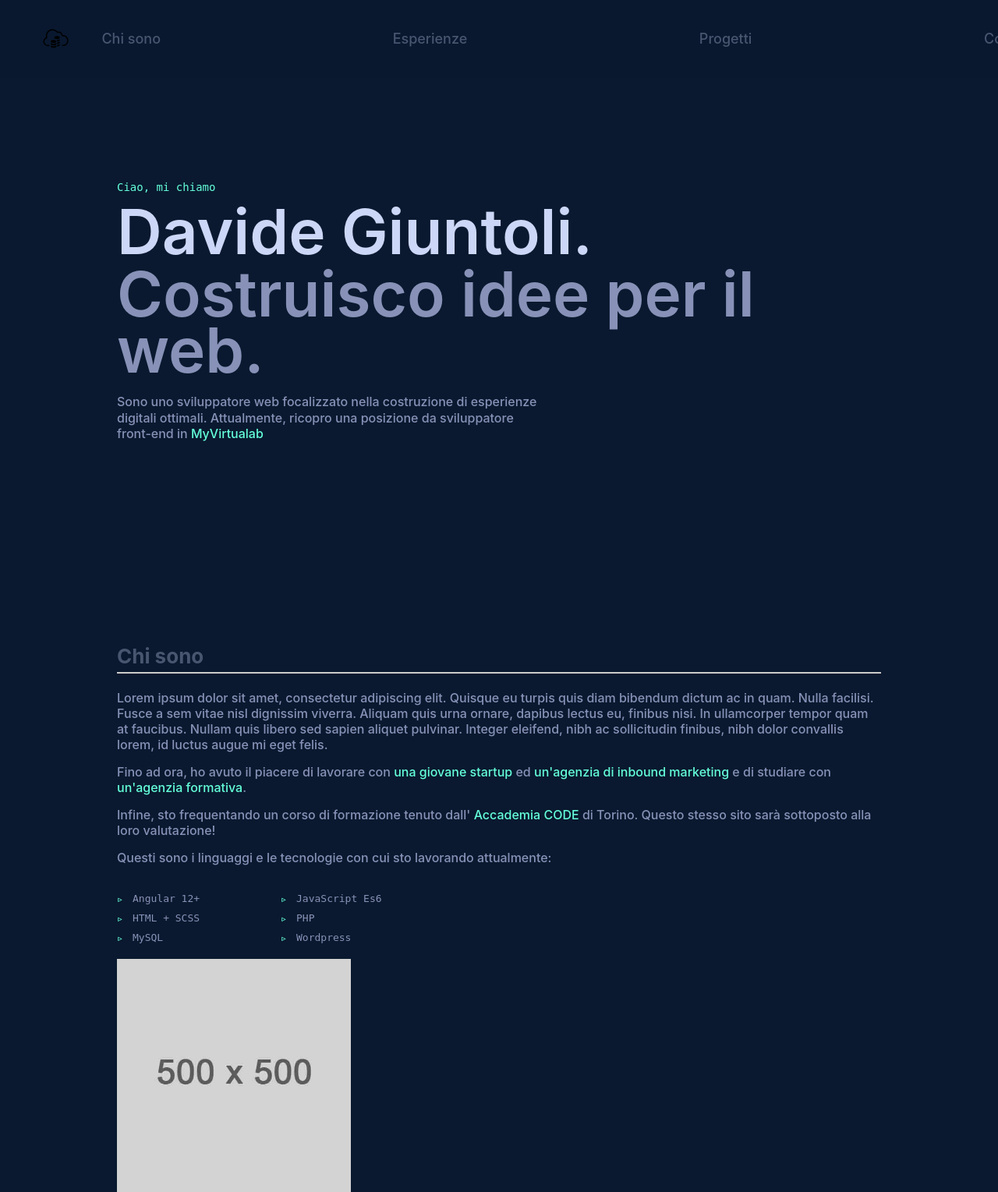
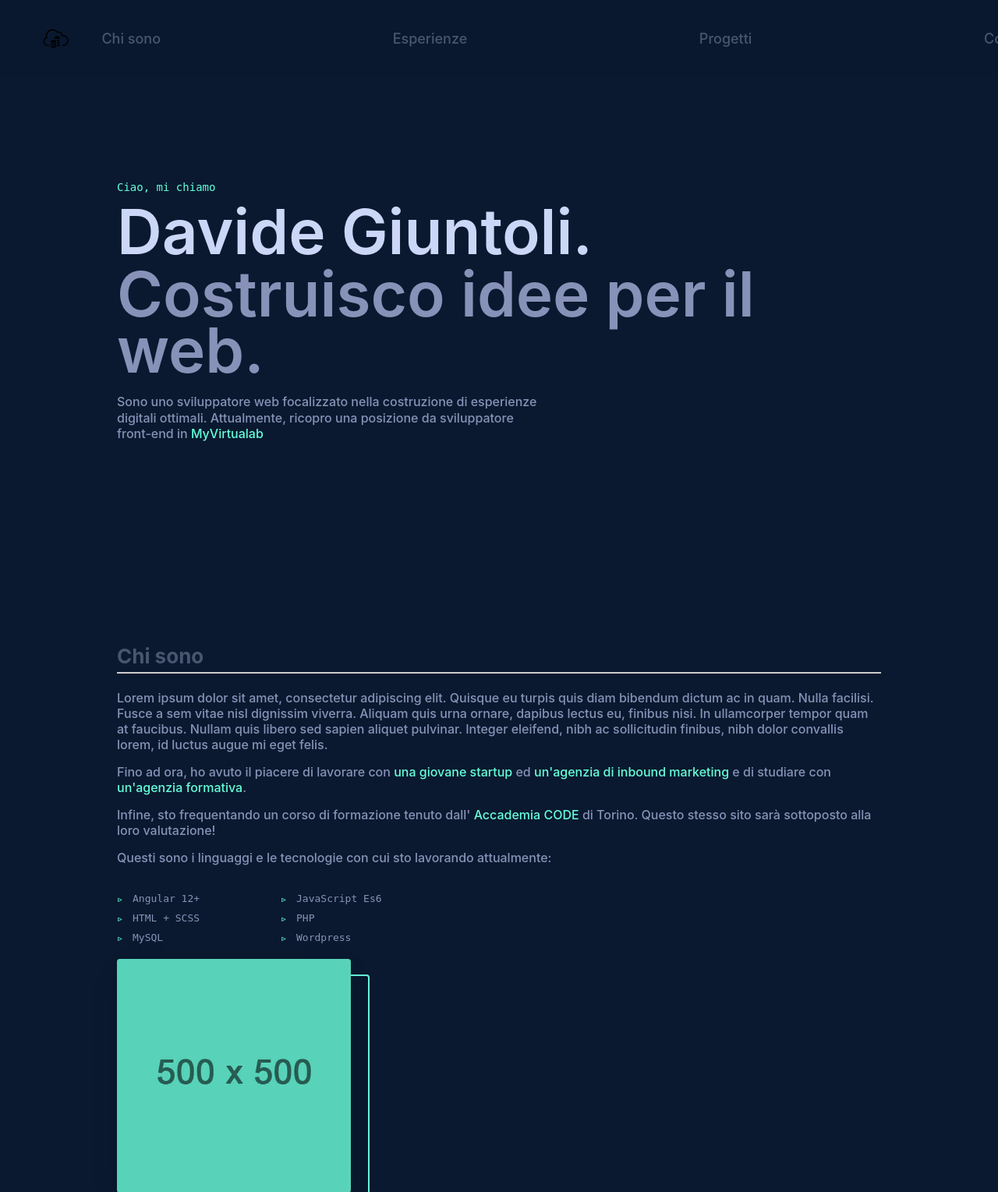
Before and after one commit to B1akeIT/portfolio, a PHP site: page /Home_page.html in a window 1280 px wide. Shown: the top 1529 px of the page at 78% size. Run offline with PHP 8.4, Linux system fonts and the light colour scheme.

Commit message:
Finalizzazione immagine chi sono

```diff
--- a/Home_page.html
+++ b/Home_page.html
@@ -100,10 +100,14 @@
                     <li>Wordpress</li>
                 </ul>
                 <div class="immagine-chi-sono">
-                    <img
-                            src="img/image-placeholder-500x500-1.jpg" alt="Immagine placeholder"
-                            title="Immagine placeholder"
-                    />
+                    <div class="immagine-background">
+                        <div>
+                            <img    width="500" height="500"
+                                    src="img/image-placeholder-500x500-1.jpg" alt="Immagine placeholder"
+                                    title="Immagine placeholder"
+                            />
+                        </div>
+                    </div>
                 </div>
             </section>
 
--- a/stile.css
+++ b/stile.css
@@ -3,6 +3,7 @@
 body {
     margin: 0;
     font-family: "Calibre", "Inter", "San Francisco", "SF Pro Text", -apple-system, system-ui, sans-serif;
+    background-color: #0A192F;
 }
 
 p, ul {
@@ -41,7 +42,6 @@ p a:after {
     width: 100%;
     height: 100%;
     min-height: 100vh;
-    background-color: #0a192f;
 }
 
 .page-wrapper {
@@ -253,15 +253,21 @@ p.dettagli-introduzione a::after {
 .immagine-chi-sono {
     position: relative;
     max-width: 300px;
-    height: 300px;
-
-    border-radius: 4px;
-    // mix-blend-mode: multiply;
-    filter: grayscale(100%) contrast(1);
-    transition: 0.25s;
+    aspect-ratio: 1/1;
 }
 
-.immagine-chi-sono::before {
+.immagine-background {
+    box-shadow: 0 10px 30px -15px rgba(2,12,27,0.7);
+    transition: 0.25s;
+    display: block;
+    position: relative;
+    width: 100%;
+    height: 100%;
+    border-radius: 4px;
+    background-color: #64FFDA;
+}
+
+.immagine-background::before {
     content: "";
     display: block;
     position: absolute;
@@ -269,18 +275,61 @@ p.dettagli-introduzione a::after {
     height: 100%;
     border-radius: 4px;
     transition: 0.25s;
+    top: 0;
+    left: 0;
+    background-color: #0A192F;
+    mix-blend-mode: screen;
+}
+
+.immagine-background:hover::after,
+.immagine-background:focus::after {
+    top: 15px;
+    left: 15px;
+}
+
+.immagine-background::after {
+    content: "";
+    display: block;
+    position: absolute;
+    width: 100%;
+    height: 100%;
+    border-radius: 4px;
+    transition: 0.25s;
+    border: 2px solid #64FFDA;
+    top: 20px;
+    left: 20px;
+    z-index: -1;
+}
+
+.immagine-background:hover div,
+.immagine-background:focus div {
+    filter: none;
+    mix-blend-mode: normal;
+}
+
+.immagine-background div {
+    position: relative;
+    border-radius: 4px;
+    mix-blend-mode: multiply;
+    filter: grayscale(100%) contrast(1);
+    transition: 0.25s;
+    width: 100%;
+    max-width: 100%;
+    height: 100%;
+    vertical-align: middle;
+    display: inline-block;
+    overflow: hidden;
 }
 
 .immagine-chi-sono img {
     object-fit: cover;
     opacity: 1;
-
     transform: translateZ(0);
     transition: opacity .25s linear;
     will-change: opacity;
-
+    width: 100%;
+    height: 100%;
     bottom: 0;
-    height: 100%;
     left: 0;
     margin: 0;
     max-width: none;
@@ -288,7 +337,6 @@ p.dettagli-introduzione a::after {
     position: absolute;
     right: 0;
     top: 0;
-    width: 100%;
 }
 
 section.evento {
```
